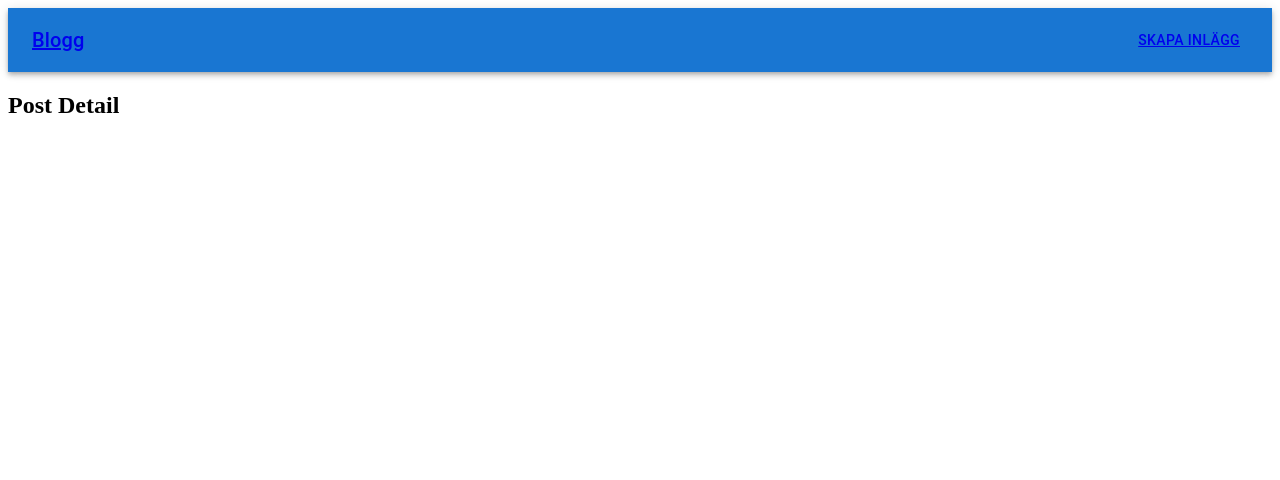
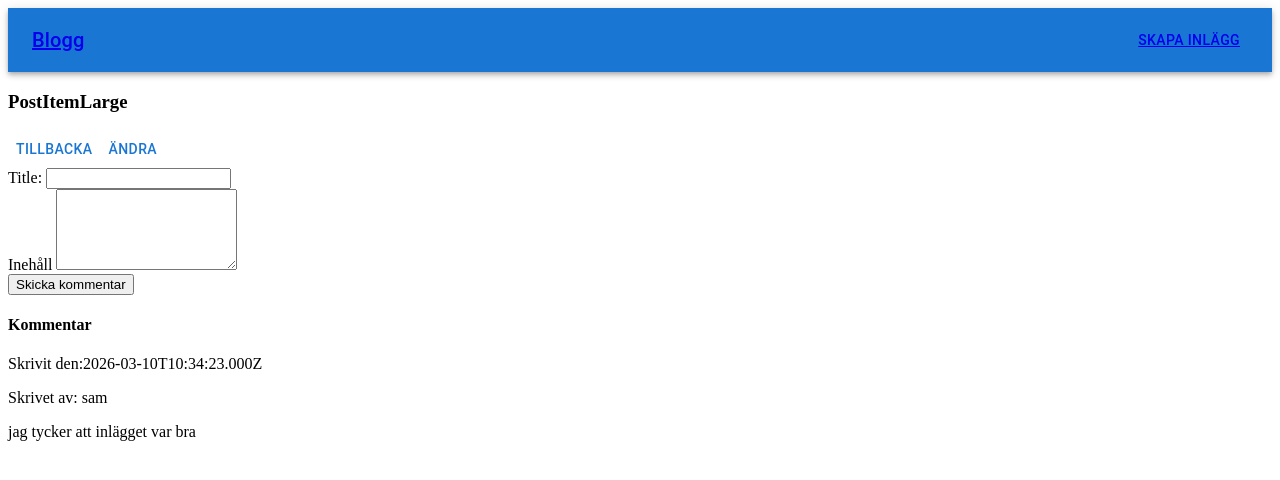
Before and after one commit to 0Mowgli0/Node_Blogg_new, a React (Vite) app in the folder client/: page /posts/1 in a window 1280 px wide. Shown: the top 480 px of the page. Built offline with nearby package versions, Linux system fonts and the light colour scheme.

Commit message:
näst sista av lektion5

```diff
--- /dev/null
+++ b/client/src/components/Comment.jsx
@@ -0,0 +1,15 @@
+function Comment({ comment }) {
+    return (
+        <>
+
+            <h4>{comment.title}</h4>
+            <p>Skrivit den:{comment.createdAt}</p>
+            <p>Skrivet av: {comment.author}</p>
+            <p>{comment.body}</p>
+
+      </>
+
+    );
+}
+
+export default Comment;
--- /dev/null
+++ b/client/src/components/CommentForm.jsx
@@ -0,0 +1,15 @@
+function CommentForm() {
+    return (
+    <form>
+    <div> Title: <input type="text" />
+    </div>
+    <div> Inehåll <textarea rows= "5"> </textarea>
+    </div>
+    <button>Skicka kommentar</button>
+    </form>
+
+    );
+}
+
+
+export default CommentForm;
--- a/client/src/views/PostDetail.jsx
+++ b/client/src/views/PostDetail.jsx
@@ -1,5 +1,52 @@
+import PostItemLarge from "../components/PostItemLarge";
+import CommentForm from "../components/CommentForm";
+import Comment from "../components/Comment";
+import {Button} from '@mui/material';
+import {useNavigate} from 'react-router-dom';
+
+
 function PostDetail() {
-    return <h2>Post Detail</h2>;
+    const post = {
+    "id": 1,
+    "title": "test för taggar uppdateras",
+    "body": "innehåll i inlägget",
+    "createdAt": "2026-03-10T10:11:49.000Z",
+    "updatedAt": "2026-03-11T10:36:04.000Z",
+    "author": {
+        "id": 1,
+        "username": "sam",
+        "email": "sa@du.se",
+        "firstName": null,
+        "lastName": null,
+        "imageUrl": null
+    },
+    "tags": [
+        "tagg3",
+        "tagg2"
+    ],
+    "comments": [
+        {
+            "title": "Kommentar",
+            "body": "jag tycker att inlägget var bra",
+            "author": "sam",
+            "createdAt": "2026-03-10T10:34:23.000Z"
+        }
+    ]
+}
+
+const navigate = useNavigate();
+    return(
+    <div>
+    <PostItemLarge post={post} />
+    <Button onClick={() => navigate(-1)}>Tillbacka</Button>
+    <Button onClick={() => navigate(`/posts/${post.id}/edit`)}>Ändra</Button>
+    <CommentForm />
+    {post.comments &&
+     post.comments.map((comment, i) => (
+     <Comment key={'comment_${i}'} comment={comment} />
+    ))}
+    </div>
+    );
 }
 
 export default PostDetail;
```
